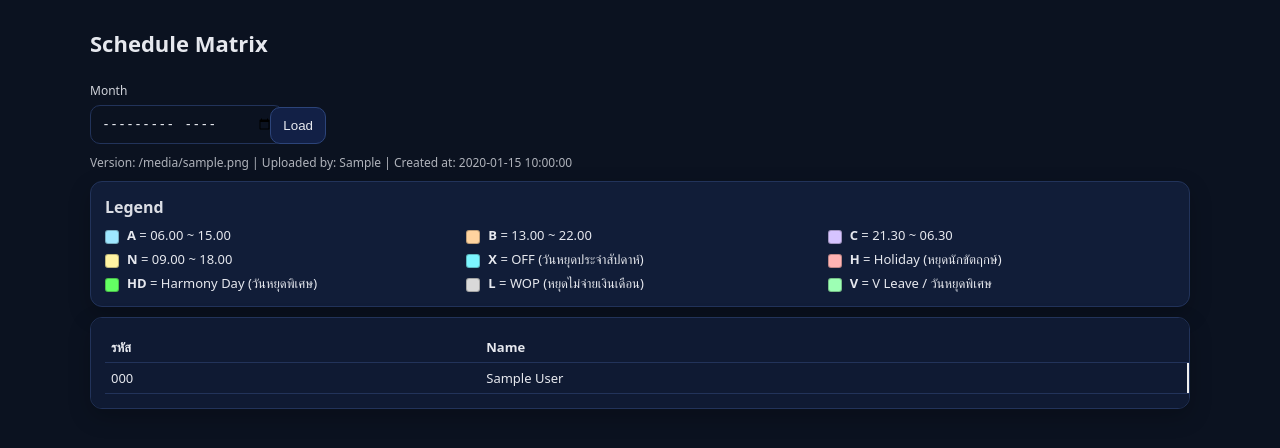
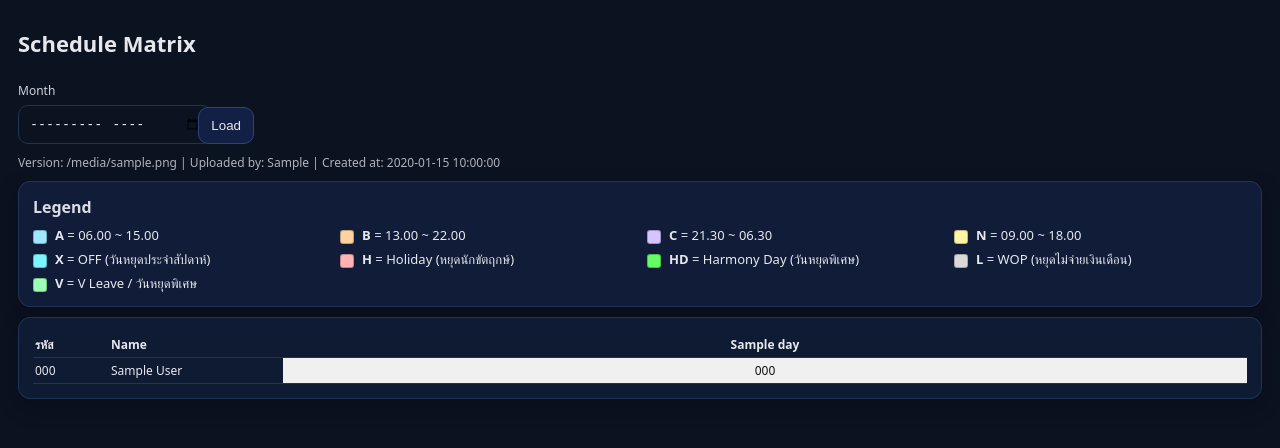
Before and after one commit to liptanit/face_attendance_pg, a FastAPI app: template backend/app/templates/schedule_matrix.html in a window 1280 px wide. Shown: the part 47-495 px from the top of the page. Run offline with FastAPI, Linux system fonts and the light colour scheme; the template is opened without the code that fills it: most values are stand-ins (such as "Sample title", 1, 10 or a date in 2020); parts of the project's set-up code (start-up, migrations or seed data) failed here and were passed over.

Commit message:
ui(schedule-matrix): fit full page width and remove horizontal scroll

```diff
--- a/backend/app/static/app.css
+++ b/backend/app/static/app.css
@@ -36,11 +36,11 @@
 .emp-card .no-photo { width:100%; height:150px; display:flex; align-items:center; justify-content:center; color:#9aa3b2; background:#11192d; }
 .emp-card .meta { padding:8px; font-size:12px; }
 
-.matrix-table { min-width: 1400px; }
-.matrix-table th, .matrix-table td { text-align:center; min-width:34px; padding:6px; }
+.matrix-table { width:100%; table-layout:fixed; }
+.matrix-table th, .matrix-table td { text-align:center; min-width:0; padding:4px 2px; font-size:12px; }
 .matrix-table .sticky-col { position: sticky; background:#0f1a33; z-index:2; text-align:left; }
-.matrix-table .sticky-col-1 { left: 0; min-width:90px; }
-.matrix-table .sticky-col-2 { left: 90px; min-width:180px; }
+.matrix-table .sticky-col-1 { left: 0; width:72px; min-width:72px; max-width:72px; }
+.matrix-table .sticky-col-2 { left: 72px; width:170px; min-width:170px; max-width:170px; }
 .sch-a { background:#9fe7ff; color:#05141a; font-weight:700; }
 .sch-b { background:#ffd39f; color:#1a1105; font-weight:700; }
 .sch-c { background:#d6c4ff; color:#120a1f; font-weight:700; }
--- a/backend/app/templates/schedule_matrix.html
+++ b/backend/app/templates/schedule_matrix.html
@@ -1,5 +1,9 @@
 {% extends "layout.html" %}
 {% block content %}
+<style>
+  /* Full-width layout for matrix page */
+  .container { max-width: 98vw !important; }
+</style>
 <h1>Schedule Matrix</h1>
 
 <form method="get" action="/schedule/matrix" class="row" style="margin-bottom:10px;align-items:end;">
@@ -35,7 +39,7 @@
   </div>
 </div>
 
-<div class="card" style="overflow:auto;">
+<div class="card">
   <table class="matrix-table">
     <thead>
       <tr>
```
